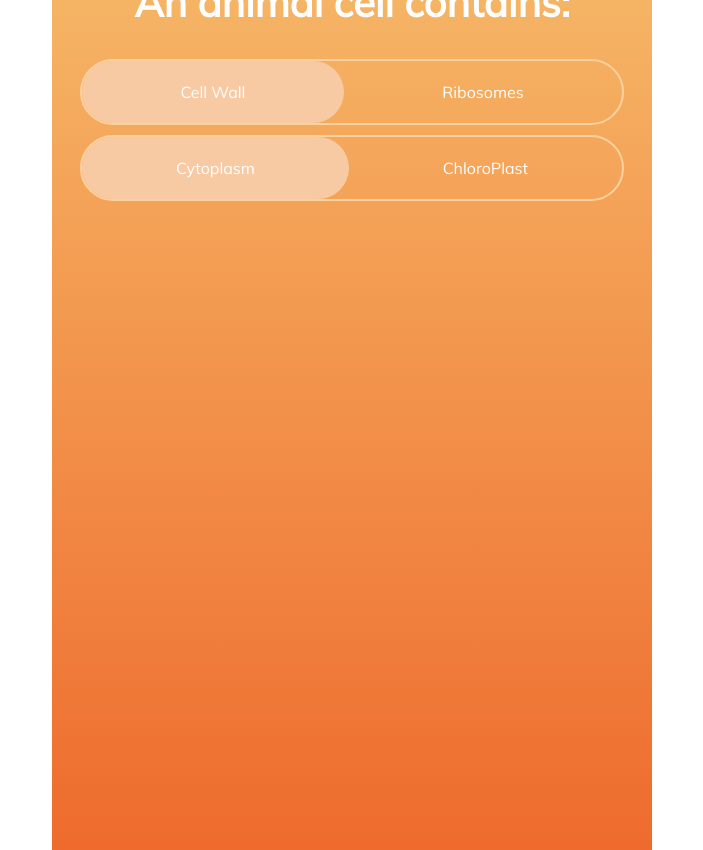
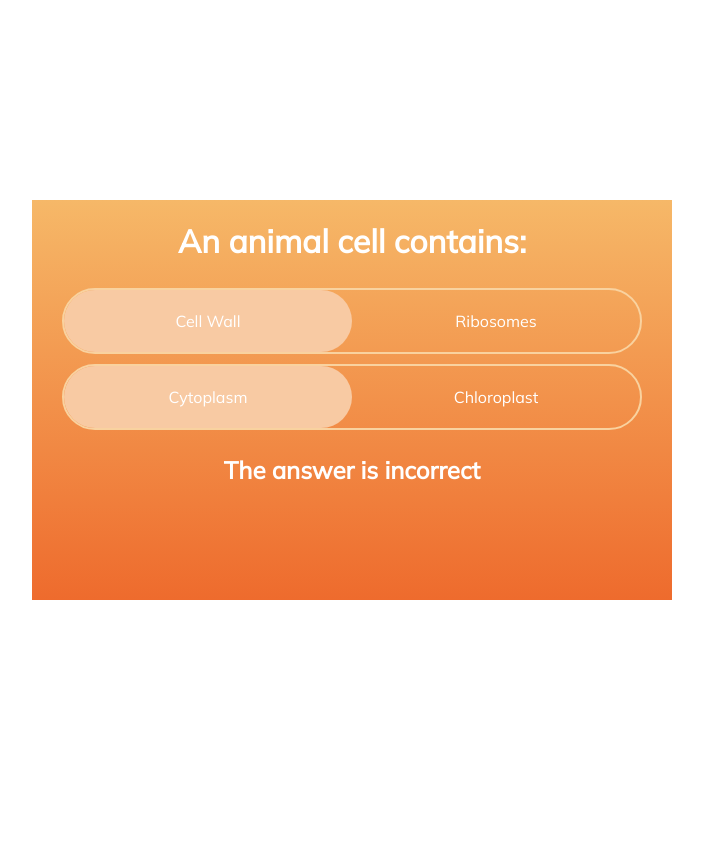
Before and after one commit to MCompton96/toggles, a React (Create React App) app: page / in a window 1280 px wide. Shown: the whole page, without its empty margins (288-991 px from the left). After the commit the page ends 800 px from the top, so only its background shows below. Built offline with nearby package versions, Linux system fonts and the light colour scheme.

Commit message:
Added click options

```diff
--- a/src/App.tsx
+++ b/src/App.tsx
@@ -1,11 +1,12 @@
 import React from 'react';
 import './App.css';
+import { fakeToggles } from './Common/Data/fake-toggle-data';
 import Toggles from './Components/Toggles/Toggles';
 
 const App: React.FC = () => {
   return (
     <div className="App">
-      <Toggles />
+      <Toggles toggles={fakeToggles}/>
     </div>
   );
 }
--- /dev/null
+++ b/src/Common/Data/fake-toggle-data.ts
@@ -0,0 +1,12 @@
+import { IToggle } from "../Interfaces/IToggle";
+
+export const fakeToggles: IToggle[] = [
+    {
+        options: ['Cell Wall', 'Ribosomes'],
+        correct: 'Ribosomes'
+    },
+    {
+        options: ['Cytoplasm', 'Chloroplast'],
+        correct: 'Chloroplast'
+    }
+]
--- /dev/null
+++ b/src/Common/Interfaces/IToggle.ts
@@ -0,0 +1,4 @@
+export interface IToggle {
+    options: string[];
+    correct: string;
+}
--- a/src/Components/Toggle/Toggle.module.css
+++ b/src/Components/Toggle/Toggle.module.css
@@ -15,6 +15,7 @@
     color: #FFFFFF;
     flex-grow: 1;
     text-align: center;
+    width: 50%;
 }
 
 .button:hover {
--- a/src/Components/Toggle/Toggle.tsx
+++ b/src/Components/Toggle/Toggle.tsx
@@ -8,28 +8,28 @@ interface ToggleProps {
 
 const Toggle: React.FC<ToggleProps> = props => {
 
-    const [oneChosen, setOneChosen] = useState<boolean>(true);
-    const [twoChosen, setTwoChosen] = useState<boolean>(false);
+    const [one, setOne] = useState<boolean>(true);
+    const [two, setTwo] = useState<boolean>(false);
 
     const handleCss = (chosen: boolean): string => {
         return `${styles.button} ${chosen ? styles.chosen : null}`;
     }
 
-    const handleClick = (one: boolean): void => {
-        setOneChosen(one);
-        setTwoChosen(!one);
+    const handleClick = (oneSelected: boolean): void => {
+        setOne(oneSelected);
+        setTwo(!oneSelected);
     }
 
     return (
         <div className={styles.container}>
             <div
-                className={handleCss(oneChosen)}
+                className={handleCss(one)}
                 onClick={() => handleClick(true)}
             >
                 {props.optionOne}
             </div>
             <div
-                className={handleCss(twoChosen)}
+                className={handleCss(two)}
                 onClick={() => handleClick(false)}
             >
                 {props.optionTwo}
--- a/src/Components/Toggles/Toggles.module.css
+++ b/src/Components/Toggles/Toggles.module.css
@@ -1,8 +1,8 @@
 .container {
     background: linear-gradient(180deg, #F6B868 0%, #EE6B2D 100%);
     flex-direction: column;
-    height: 900px;
-    width: 600px;
+    height: 50%;
+    width: 50%;
     display: inherit;
     align-items: inherit;
 }
@@ -10,7 +10,7 @@
 .text {
     color: #FFFFFF;
     font-weight: 700;
-    font-size: 40px;
+    /* font-size: 40px; */
 }
 
 .toggle {
--- a/src/Components/Toggles/Toggles.tsx
+++ b/src/Components/Toggles/Toggles.tsx
@@ -1,13 +1,28 @@
-import React from 'react';
+import React, { useState } from 'react';
+import { IToggle } from '../../Common/Interfaces/IToggle';
 import Toggle from '../Toggle/Toggle';
 import styles from './Toggles.module.css';
 
-const Toggles: React.FC = () => {
+interface TogglesProps {
+    toggles: IToggle[];
+}
+
+const Toggles: React.FC<TogglesProps> = props => {
+
+    const handleChange = (option: string, index: number): void => {
+
+    }
+
     return (
         <div className={styles.container}>
             <h1 className={styles.text}>An animal cell contains:</h1>
-            <Toggle optionOne='Cell Wall' optionTwo='Ribosomes'/>
-            <Toggle optionOne='Cytoplasm' optionTwo='ChloroPlast'/>
+            {props.toggles.map((toggle, i) => (
+                <Toggle
+                optionOne={toggle.options[0]}
+                optionTwo={toggle.options[1]}
+                />
+            ))}
+            <h2 className={styles.text}>The answer is incorrect</h2>
         </div>
     )
 };
--- a/src/index.tsx
+++ b/src/index.tsx
@@ -2,7 +2,6 @@ import React from 'react';
 import ReactDOM from 'react-dom/client';
 import './index.css';
 import App from './App';
-import reportWebVitals from './reportWebVitals';
 
 const root = ReactDOM.createRoot(
   document.getElementById('root') as HTMLElement
@@ -14,4 +13,3 @@ root.render(
 // If you want to start measuring performance in your app, pass a function
 // to log results (for example: reportWebVitals(console.log))
 // or send to an analytics endpoint. Learn more: https://bit.ly/CRA-vitals
-reportWebVitals();
--- a/src/reportWebVitals.ts
+++ /dev/null
@@ -1,15 +0,0 @@
-import { ReportHandler } from 'web-vitals';
-
-const reportWebVitals = (onPerfEntry?: ReportHandler) => {
-  if (onPerfEntry && onPerfEntry instanceof Function) {
-    import('web-vitals').then(({ getCLS, getFID, getFCP, getLCP, getTTFB }) => {
-      getCLS(onPerfEntry);
-      getFID(onPerfEntry);
-      getFCP(onPerfEntry);
-      getLCP(onPerfEntry);
-      getTTFB(onPerfEntry);
-    });
-  }
-};
-
-export default reportWebVitals;
```
Also changed, not shown: src/setupTests.ts (deleted, +0 -5 lines), src/logo.svg (deleted).
